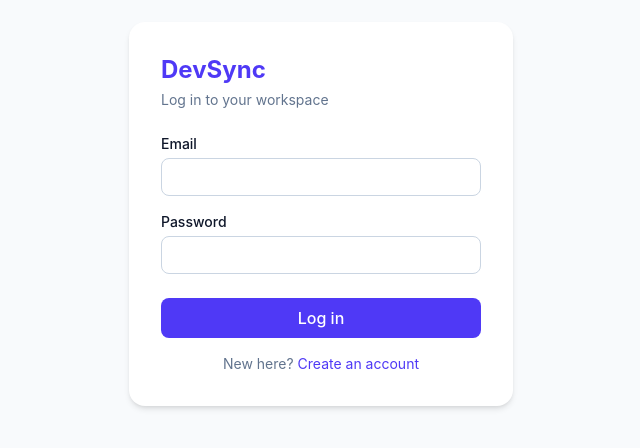
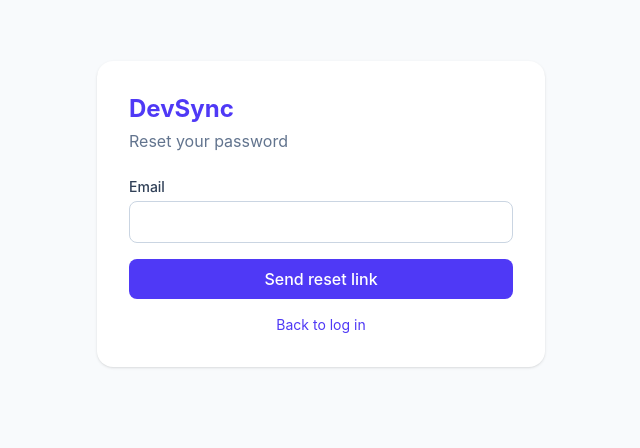
Before and after one commit to swastikpadhy7326/devsync, a React (Vite) app in the folder client/: page /forgot-password in a window 1280 px wide. Before the commit this address led to /login. Shown: the part 186-634 px from the top of the page, without its empty margins (319-959 px from the left). Built offline with nearby package versions, Linux system fonts and the light colour scheme; no server answers.

Commit message:
feat: forgot and reset password with emailed one-time links

```diff
--- a/client/src/App.jsx
+++ b/client/src/App.jsx
@@ -5,6 +5,8 @@
 import TeamPage from './pages/TeamPage';
 import BoardPage from './pages/BoardPage';
 import InvitePage from './pages/InvitePage';
+import ForgotPasswordPage from './pages/ForgotPasswordPage';
+import ResetPasswordPage from './pages/ResetPasswordPage';
 
 function Protected({ children }) {
   const { user, loading } = useAuth();
@@ -36,6 +38,8 @@
       <Route path="/login" element={<GuestOnly><AuthPage mode="login" /></GuestOnly>} />
       <Route path="/register" element={<GuestOnly><AuthPage mode="register" /></GuestOnly>} />
       <Route path="/invite/:token" element={<InvitePage />} />
+            <Route path="/forgot-password" element={<GuestOnly><ForgotPasswordPage /></GuestOnly>} />
+      <Route path="/reset-password/:token" element={<ResetPasswordPage />} />
       <Route path="/" element={<Protected><Home /></Protected>} />
       <Route path="/teams/:teamId" element={<Protected><TeamPage /></Protected>} />
       <Route path="/projects/:projectId" element={<Protected><BoardPage /></Protected>} />
--- a/client/src/pages/AuthPage.jsx
+++ b/client/src/pages/AuthPage.jsx
@@ -62,6 +62,12 @@
           {submitting ? 'Please wait...' : isRegister ? 'Sign up' : 'Log in'}
         </button>
 
+        {!isRegister && (
+          <p className="mt-3 text-center text-sm">
+            <Link to="/forgot-password" className="text-indigo-600">Forgot your password?</Link>
+          </p>
+        )}
+
         <p className="mt-4 text-center text-sm text-slate-500">
           {isRegister ? (
             <>Already have an account? <Link to="/login" className="text-indigo-600">Log in</Link></>
--- /dev/null
+++ b/client/src/pages/ForgotPasswordPage.jsx
@@ -0,0 +1,71 @@
+import { useState } from 'react';
+import { Link } from 'react-router-dom';
+import { api } from '../api';
+
+export default function ForgotPasswordPage() {
+  const [email, setEmail] = useState('');
+  const [sent, setSent] = useState(false);
+  const [error, setError] = useState('');
+  const [busy, setBusy] = useState(false);
+
+  const submit = async (e) => {
+    e.preventDefault();
+    setError('');
+    setBusy(true);
+    try {
+      await api.post('/auth/forgot-password', { email: email.trim() });
+      setSent(true);
+    } catch (err) {
+      setError(err.errors?.map((x) => x.message).join('. ') || err.message);
+    } finally {
+      setBusy(false);
+    }
+  };
+
+  return (
+    <div className="flex min-h-screen items-center justify-center bg-slate-50 p-4">
+      <div className="w-full max-w-md rounded-2xl bg-white p-8 shadow">
+        <h1 className="mb-1 text-2xl font-bold text-indigo-600">DevSync</h1>
+        <p className="mb-6 text-slate-500">Reset your password</p>
+
+        {sent ? (
+          <>
+            <div className="mb-4 rounded-lg bg-green-50 px-3 py-2 text-sm text-green-700">
+              If that email has an account, we sent a reset link. It expires in 1 hour. Check your spam folder too.
+            </div>
+            <Link to="/login" className="font-medium text-indigo-600">
+              Back to log in
+            </Link>
+          </>
+        ) : (
+          <form onSubmit={submit}>
+            {error && <div className="mb-4 rounded-lg bg-red-50 px-3 py-2 text-sm text-red-700">{error}</div>}
+            <label className="mb-1 block text-sm font-medium text-slate-700" htmlFor="email">
+              Email
+            </label>
+            <input
+              id="email"
+              type="email"
+              required
+              value={email}
+              onChange={(e) => setEmail(e.target.value)}
+              className="mb-4 w-full rounded-lg border border-slate-300 px-3 py-2"
+            />
+            <button
+              type="submit"
+              disabled={busy}
+              className="w-full rounded-lg bg-indigo-600 px-4 py-2 font-medium text-white disabled:opacity-60"
+            >
+              {busy ? 'Sending...' : 'Send reset link'}
+            </button>
+            <p className="mt-4 text-center text-sm text-slate-500">
+              <Link to="/login" className="text-indigo-600">
+                Back to log in
+              </Link>
+            </p>
+          </form>
+        )}
+      </div>
+    </div>
+  );
+}
--- /dev/null
+++ b/client/src/pages/ResetPasswordPage.jsx
@@ -0,0 +1,89 @@
+import { useState } from 'react';
+import { Link, useParams } from 'react-router-dom';
+import { api } from '../api';
+
+export default function ResetPasswordPage() {
+  const { token } = useParams();
+  const [password, setPassword] = useState('');
+  const [confirm, setConfirm] = useState('');
+  const [done, setDone] = useState(false);
+  const [error, setError] = useState('');
+  const [busy, setBusy] = useState(false);
+
+  const submit = async (e) => {
+    e.preventDefault();
+    setError('');
+    if (password.length < 8) return setError('Password must be at least 8 characters');
+    if (password !== confirm) return setError('The two passwords do not match');
+
+    setBusy(true);
+    try {
+      await api.post('/auth/reset-password', { token, password });
+      setDone(true);
+    } catch (err) {
+      setError(err.errors?.map((x) => x.message).join('. ') || err.message);
+    } finally {
+      setBusy(false);
+    }
+  };
+
+  const inputClass = 'mb-4 w-full rounded-lg border border-slate-300 px-3 py-2';
+
+  return (
+    <div className="flex min-h-screen items-center justify-center bg-slate-50 p-4">
+      <div className="w-full max-w-md rounded-2xl bg-white p-8 shadow">
+        <h1 className="mb-1 text-2xl font-bold text-indigo-600">DevSync</h1>
+        <p className="mb-6 text-slate-500">Choose a new password</p>
+
+        {done ? (
+          <>
+            <div className="mb-4 rounded-lg bg-green-50 px-3 py-2 text-sm text-green-700">
+              Your password was updated. You were signed out everywhere, so log in with the new one.
+            </div>
+            <Link to="/login" className="font-medium text-indigo-600">
+              Go to log in
+            </Link>
+          </>
+        ) : (
+          <form onSubmit={submit}>
+            {error && <div className="mb-4 rounded-lg bg-red-50 px-3 py-2 text-sm text-red-700">{error}</div>}
+            <label className="mb-1 block text-sm font-medium text-slate-700" htmlFor="password">
+              New password
+            </label>
+            <input
+              id="password"
+              type="password"
+              required
+              minLength={8}
+              maxLength={72}
+              value={password}
+              onChange={(e) => setPassword(e.target.value)}
+              className={inputClass}
+            />
+            <label className="mb-1 block text-sm font-medium text-slate-700" htmlFor="confirm">
+              Confirm new password
+            </label>
+            <input
+              id="confirm"
+              type="password"
+              required
+              value={confirm}
+              onChange={(e) => setConfirm(e.target.value)}
+              className={inputClass}
+            />
+            <button
+              type="submit"
+              disabled={busy}
+              className="w-full rounded-lg bg-indigo-600 px-4 py-2 font-medium text-white disabled:opacity-60"
+            >
+              {busy ? 'Saving...' : 'Set new password'}
+            </button>
+            <p className="mt-4 text-center text-sm text-slate-500">
+              Link expired? <Link to="/forgot-password" className="text-indigo-600">Ask for a new one</Link>
+            </p>
+          </form>
+        )}
+      </div>
+    </div>
+  );
+}
```
